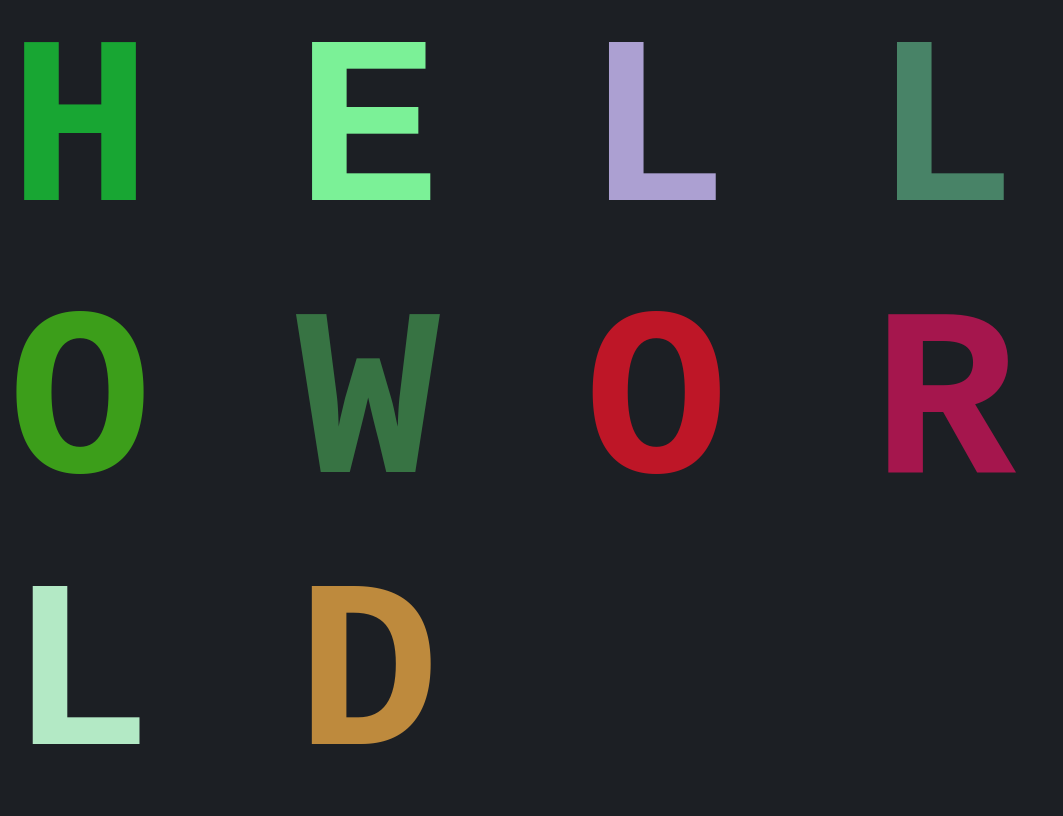
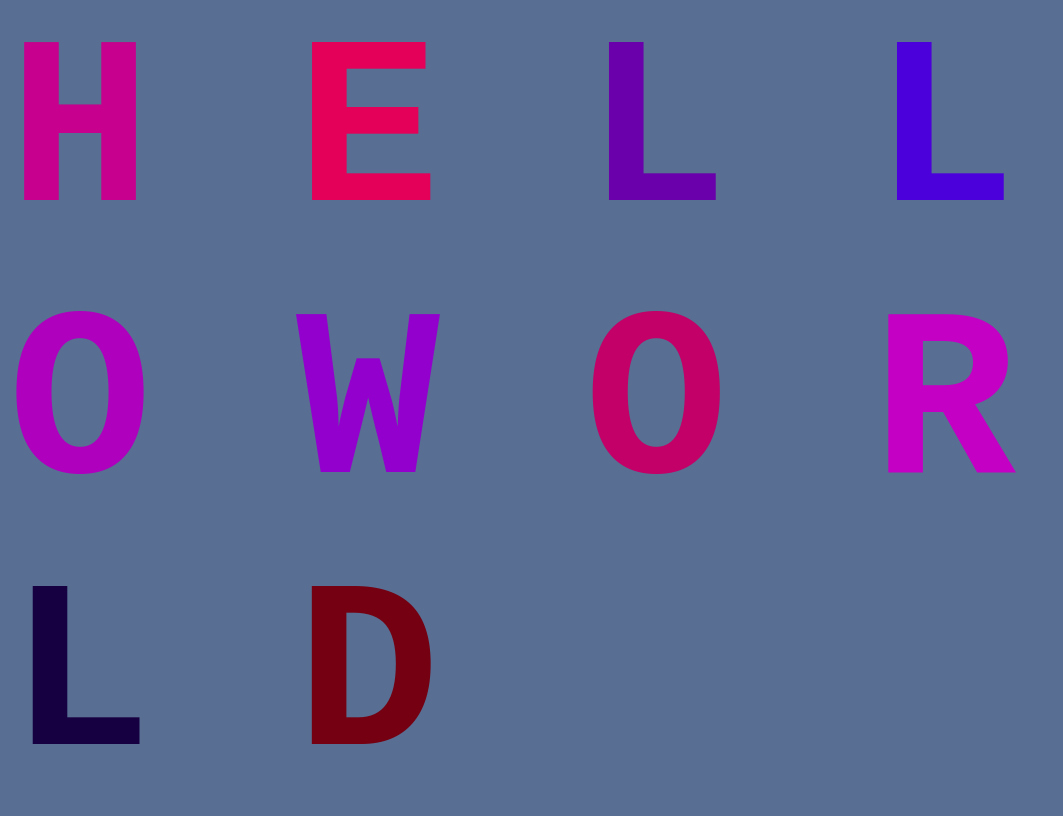
Before and after one commit to wndaniels/ThisIsATest, a plain HTML site: page index.html in a window 1280 px wide. Shown: the whole page, without its empty margins (0-1063 px from the left). Drawn offline with Linux system fonts and the light colour scheme.

Commit message:
restrict colors to purples

```diff
--- a/app.css
+++ b/app.css
@@ -3,7 +3,7 @@ body{
     justify-content: center;
     align-items: center;
     height: 100vh;
-    background-color: rgb(28, 31, 36);
+    background-color: rgb(88, 110, 146);
 }
 
 h1{
--- a/app.js
+++ b/app.js
@@ -1,6 +1,6 @@
 function randomRGB() {
     const r = Math.floor(Math.random() * 256);
-    const g = Math.floor(Math.random() * 256);
+    const g = 0;
     const b = Math.floor(Math.random() * 256);
     return `rgb(${r},${g},${b})`
 };
```
